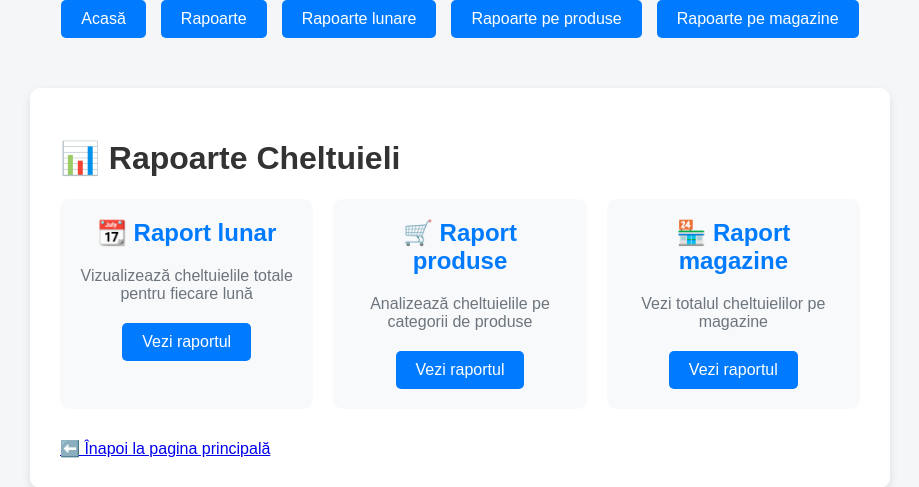
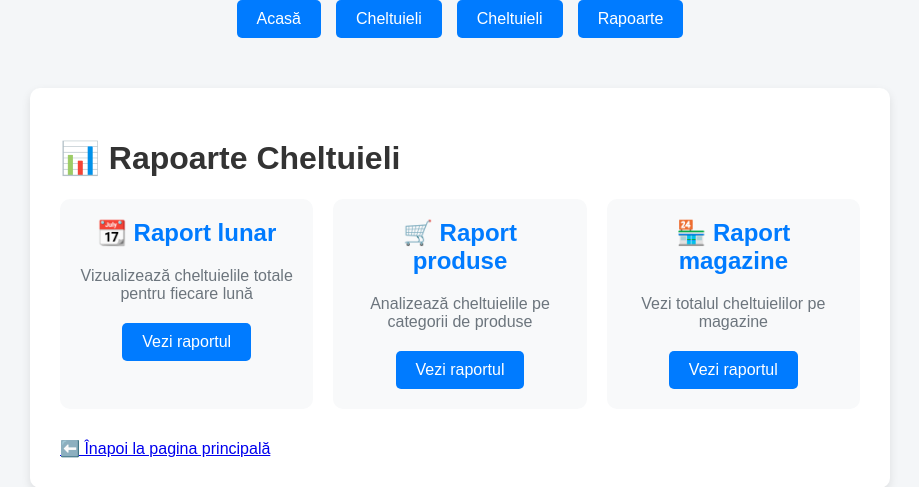
Before and after one commit to orlandor88/expenses_project, a Flask app: page /reports in a window 1280 px wide. Shown: the top 487 px of the page, without its empty margins (180-1099 px from the left). Run offline with Flask 2, Linux system fonts and the light colour scheme.

Commit message:
chore: commit recent edits

```diff
--- a/templates/add_store.html
+++ b/templates/add_store.html
@@ -51,10 +51,11 @@
 <body>
     <div class="navbar">
         <a href="/">Acasă</a>
+        <a href="/cheltuieli">Cheltuieli</a>
         <a href="/reports">Rapoarte</a>
-        <a href="/reports/monthly">Rapoarte lunare</a>
+<!--        <a href="/reports/monthly">Rapoarte lunare</a>
         <a href="/reports/products">Rapoarte pe produse</a>
-        <a href="/reports/stores">Rapoarte pe magazine</a>
+        <a href="/reports/stores">Rapoarte pe magazine</a> -->
     </div>
     <div class="container">
         {% if message %}
--- a/templates/cheltuieli.html
+++ b/templates/cheltuieli.html
@@ -10,9 +10,9 @@
         <a href="/">Acasă</a>
         <a href="/cheltuieli">Cheltuieli</a>
         <a href="/reports">Rapoarte</a>
-        <a href="/reports/monthly">Rapoarte lunare</a>
+<!--        <a href="/reports/monthly">Rapoarte lunare</a>
         <a href="/reports/products">Rapoarte pe produse</a>
-        <a href="/reports/stores">Rapoarte pe magazine</a>
+        <a href="/reports/stores">Rapoarte pe magazine</a> -->
     </div>
     <div class="container">
         <h1>Cheltuieli (grupate pe bonuri)</h1>
--- a/templates/index.html
+++ b/templates/index.html
@@ -10,9 +10,9 @@
         <a href="/">Acasă</a>
         <a href="/cheltuieli">Cheltuieli</a>
         <a href="/reports">Rapoarte</a>
-        <a href="/reports/monthly">Rapoarte lunare</a>
+<!--        <a href="/reports/monthly">Rapoarte lunare</a>
         <a href="/reports/products">Rapoarte pe produse</a>
-        <a href="/reports/stores">Rapoarte pe magazine</a>
+        <a href="/reports/stores">Rapoarte pe magazine</a>  -->
     </div>
     <div class="container">
         <h1>Gestionare Produse și Cheltuieli</h1>
--- a/templates/reports.html
+++ b/templates/reports.html
@@ -8,10 +8,12 @@
 <body>
     <div class="navbar">
         <a href="/">Acasă</a>
+        <a href="/add_store">Cheltuieli</a>
+        <a href="/cheltuieli">Cheltuieli</a>
         <a href="/reports">Rapoarte</a>
-        <a href="/reports/monthly">Rapoarte lunare</a>
+<!--        <a href="/reports/monthly">Rapoarte lunare</a>
         <a href="/reports/products">Rapoarte pe produse</a>
-        <a href="/reports/stores">Rapoarte pe magazine</a>
+        <a href="/reports/stores">Rapoarte pe magazine</a> -->
     </div>
     <div class="container">
         <h1>📊 Rapoarte Cheltuieli</h1>
```
